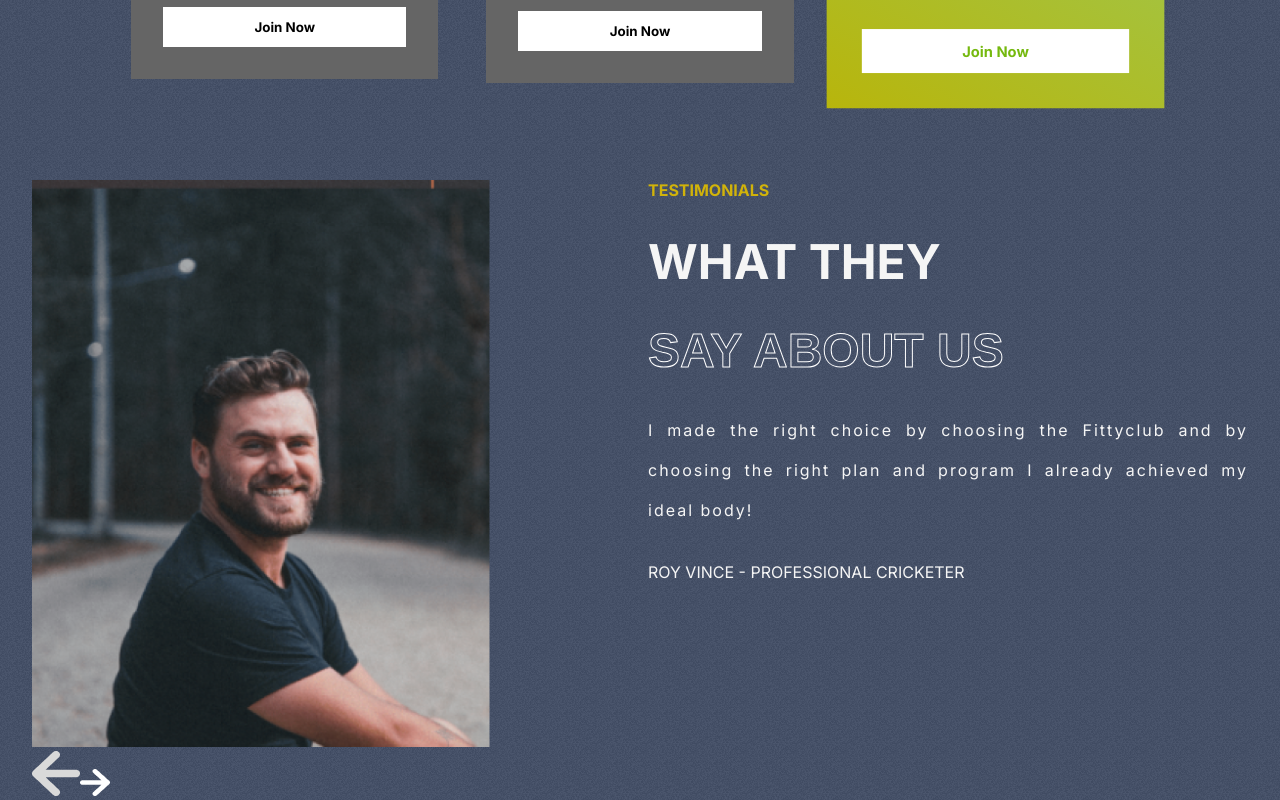
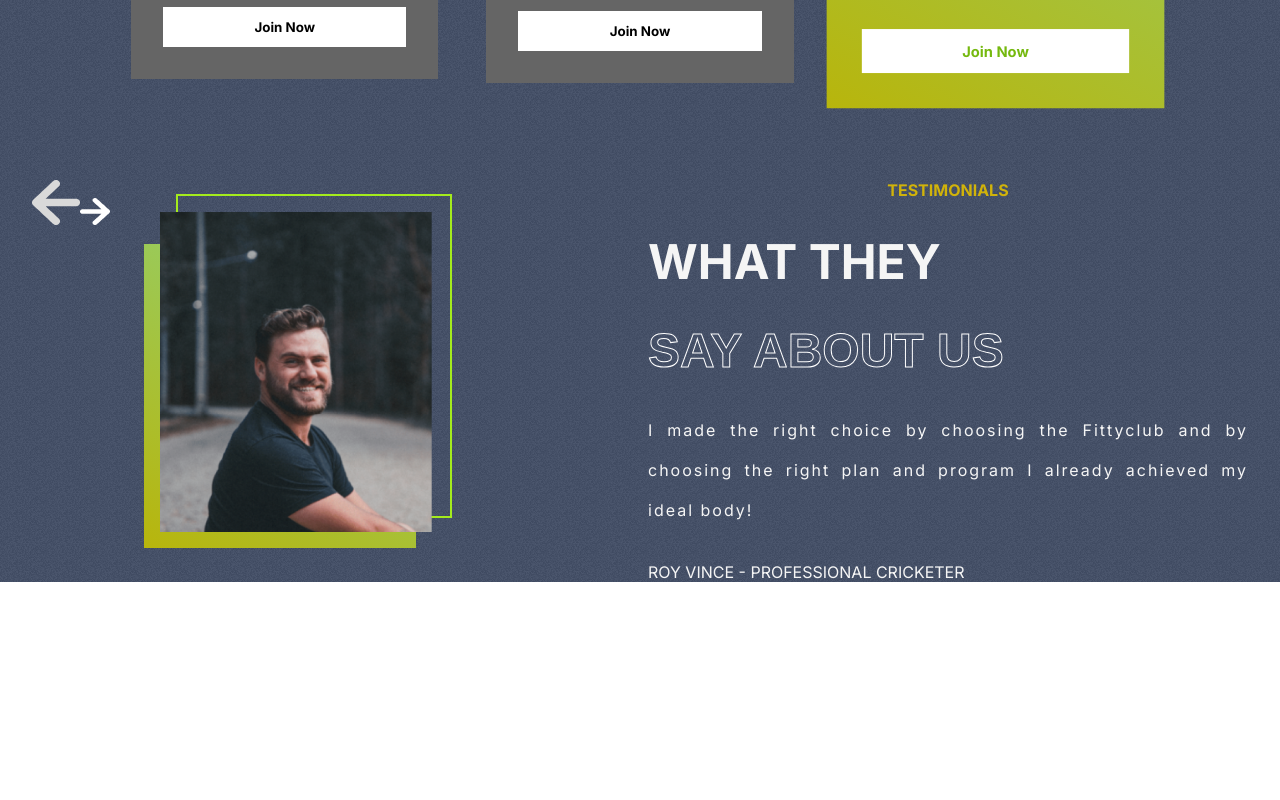
Before and after one commit to gihanthakavishan/Gymnasium_Application, a React (Create React App) app: page / in a window 1280 px wide. Shown: the part 2398-3198 px from the top of the page. After the commit the page ends 2980 px from the top, so only its background shows below. Built offline with nearby package versions, Linux system fonts and the light colour scheme.

Commit message:
create three layers images

```diff
--- a/src/components/Testimonials/Testimonials.css
+++ b/src/components/Testimonials/Testimonials.css
@@ -15,6 +15,7 @@
 .right-t>:nth-child(1){
     color: rgb(209, 179, 10);
     font-weight: bold;
+    text-align: center;
 }
 
 .right-t>:nth-child(2),
@@ -34,3 +35,31 @@
     flex: 1;
     position: relative;
 }
+
+.left-t>img{
+    position: absolute;
+    width: 17rem;
+    height: 20rem;
+    object-fit: cover;
+    left:8rem;
+    top: 2rem;
+}
+
+.left-t>:nth-child(1){
+    position: absolute;
+    width: 17rem;
+    height: 20rem;
+    border: 2px solid rgb(164, 236, 29);
+    background-color: transparent;
+    left: 9rem;
+    top: 0.9rem;
+}
+
+.left-t>:nth-child(2){
+    position: absolute;
+    width: 17rem;
+    height: 19rem;
+    left: 7rem;
+    top: 4rem;
+    background: var(--planCard);
+}
--- a/src/components/Testimonials/Testimonials.jsx
+++ b/src/components/Testimonials/Testimonials.jsx
@@ -11,12 +11,14 @@ const Testimonials = () => {
   return (
     <div className="Testimonials">
         <div className="left-t">
-         <img src={testimonialsData[selected].image} alt="" />
-
+          <div></div>
+          <div></div>
+            <img src={testimonialsData[selected].image} alt="" />
           <div className="arrows">
             <img src={leftArrow} alt="" />
             <img src={rightArrow} alt="" />
           </div>
+
         </div>
         <div className="right-t">
             <span>Testimonials</span>
--- a/src/data/testimonialsData.js
+++ b/src/data/testimonialsData.js
@@ -5,14 +5,13 @@ import image3 from "../assets/t-image3.jpg";
 export const testimonialsData = [
   {
     image: image1,
-    review:
-      "I made the right choice by choosing the Fittyclub and by choosing the right plan and program I already achieved my ideal body!",
+    review:"I made the right choice by choosing the Fittyclub and by choosing the right plan and program I already achieved my ideal body!",
     name: 'ROY VINCE',
     status : 'PROFESSIONAL CRICKETER'
   },
   {
     image: image2,
-    review: 'I have alrady trained more than 100 students since last year, lot of guys were able to shape up their body and level up their st',
+    review: 'I have alrady trained more than 100 students since last year, lot of guys were able to shape up their body and level up the fitness.',
     name: 'LIZARD HENRY',
     status: 'COACH'
   },
```
